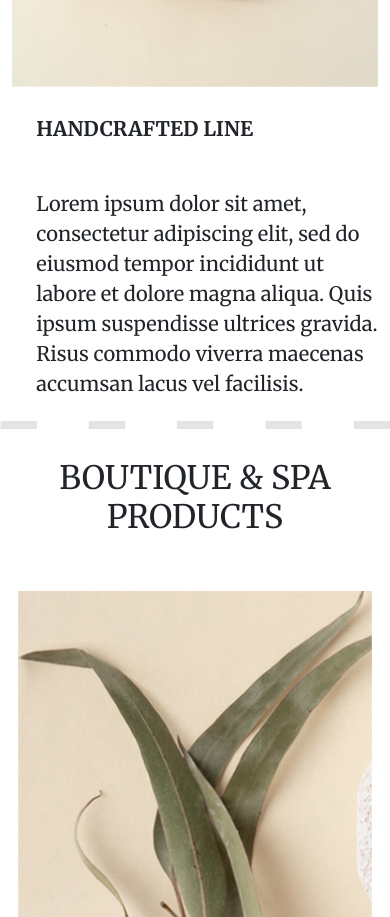
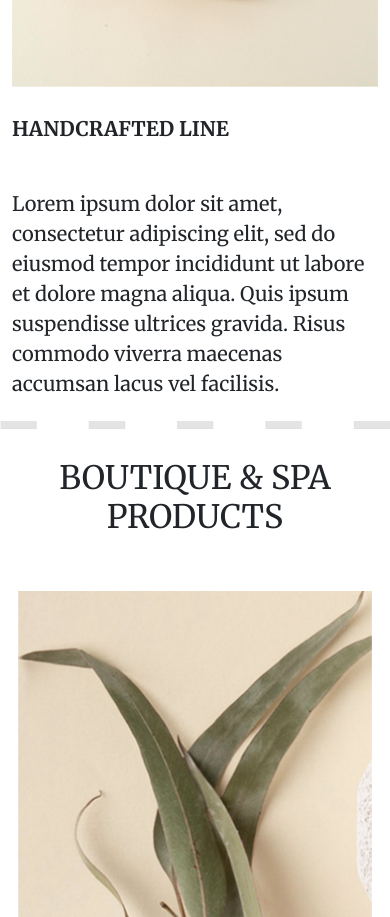
Before and after one commit to partha92developer/spa.github.io, a plain HTML site: page index.html in a window 390 px wide. Shown: the part 2726-3643 px from the top of the page. Drawn offline with nearby package versions, Linux system fonts and the light colour scheme.

Commit message:
Update responsive_style.css

```diff
--- a/css/responsive_style.css
+++ b/css/responsive_style.css
@@ -111,6 +111,9 @@
     .section-x2 .img-wrap-x2 {
         margin: 30px 0;
     }
+    .section-x2 .handcrafted-text.ps-5 {
+        padding-left: 0!important;
+    }
     /* ===================================================== section-x2 end */
     /* ===================================================== section-x3 start */
     /* ===================================================== section-x3 end */
```
